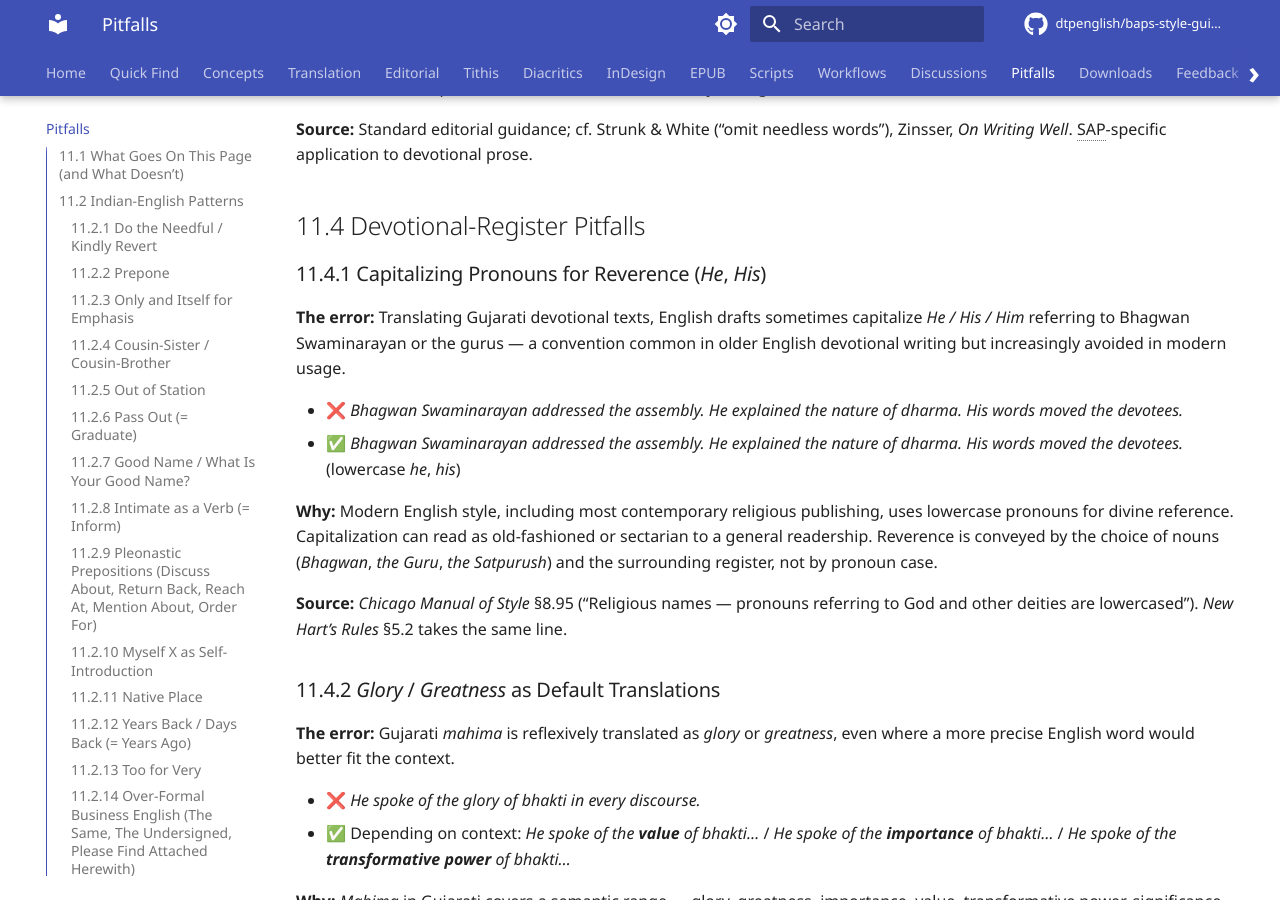
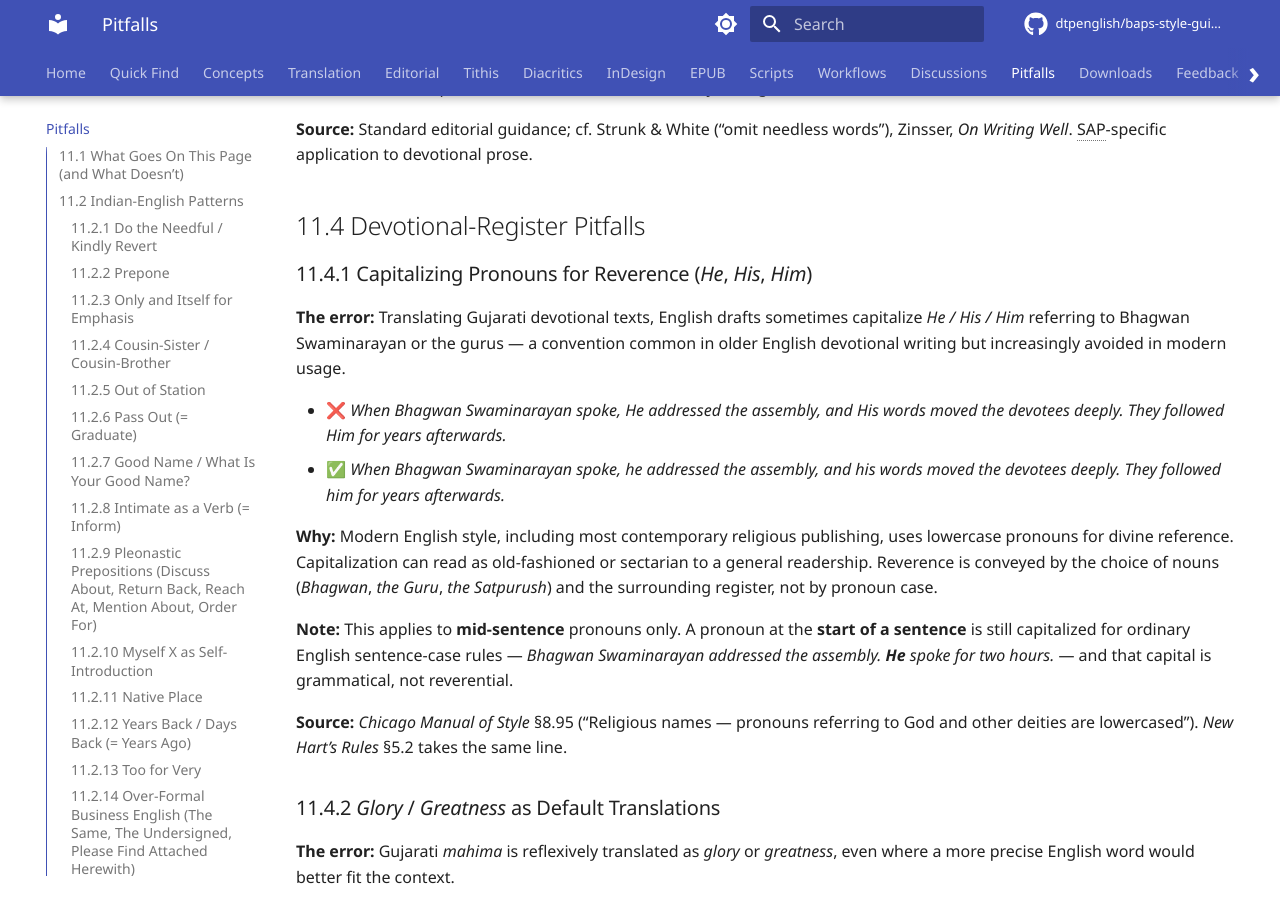
Before and after one commit to dtpenglish/baps-style-guide, an MkDocs documentation site: the page built from docs/pitfalls/index.md, in a window 1280 px wide and 900 px high, scrolled down 8992 px. Built offline with MkDocs 1.6.1 and Material for MkDocs 9.7.7, drawn with Linux system fonts in a browser that asks for light colours; comment, search, counter and statistics services are not loaded; the version menu is left out.

Commit message:
11.4.1: fix the He/His example -- it didn't show the contrast
Both lines previously read 'He explained ... His words ...' --
the same string copy-pasted. The 'correct' example was supposed
to show lowercase 'he' and 'his' but didn't.

Worse, the original example put both pronouns at the start of a
sentence, where they have to be capitalized for English
sentence-case regardless of reverence. So even if I had
lowercased them, they'd still need an initial cap, masking the
rule we're trying to teach.

Rewrote the example as a single sentence with the pronouns
mid-clause, where the cap/lowercase difference is genuinely
visible:

- WRONG: 'When Bhagwan Swaminarayan spoke, He addressed the
  assembly, and His words moved the devotees deeply. They
  followed Him for years afterwards.'
- RIGHT: 'When Bhagwan Swaminarayan spoke, he addressed the
  assembly, and his words moved the devotees deeply. They
  followed him for years afterwards.'

Added a Note clarifying that sentence-initial pronouns are still
capitalized for grammar (not reverence). Added 'Him' to the
heading and Quick Find entry since the example uses all three
case forms.

```diff
--- a/docs/pitfalls/index.md
+++ b/docs/pitfalls/index.md
@@ -271,13 +271,15 @@ If a candidate fails any of the above, raise it at the next editorial review mee
 
 ## 11.4 Devotional-Register Pitfalls
 
-### 11.4.1 Capitalizing Pronouns for Reverence (*He*, *His*)
+### 11.4.1 Capitalizing Pronouns for Reverence (*He*, *His*, *Him*)
 **The error:** Translating Gujarati devotional texts, English drafts sometimes capitalize *He / His / Him* referring to Bhagwan Swaminarayan or the gurus — a convention common in older English devotional writing but increasingly avoided in modern usage.
 
-- ❌ *Bhagwan Swaminarayan addressed the assembly. He explained the nature of dharma. His words moved the devotees.*
-- ✅ *Bhagwan Swaminarayan addressed the assembly. He explained the nature of dharma. His words moved the devotees.* (lowercase *he*, *his*)
+- ❌ *When Bhagwan Swaminarayan spoke, He addressed the assembly, and His words moved the devotees deeply. They followed Him for years afterwards.*
+- ✅ *When Bhagwan Swaminarayan spoke, he addressed the assembly, and his words moved the devotees deeply. They followed him for years afterwards.*
 
 **Why:** Modern English style, including most contemporary religious publishing, uses lowercase pronouns for divine reference. Capitalization can read as old-fashioned or sectarian to a general readership. Reverence is conveyed by the choice of nouns (*Bhagwan*, *the Guru*, *the Satpurush*) and the surrounding register, not by pronoun case.
+
+**Note:** This applies to **mid-sentence** pronouns only. A pronoun at the **start of a sentence** is still capitalized for ordinary English sentence-case rules — *Bhagwan Swaminarayan addressed the assembly. **He** spoke for two hours.* — and that capital is grammatical, not reverential.
 
 **Source:** *Chicago Manual of Style* §8.95 ("Religious names — pronouns referring to God and other deities are lowercased"). *New Hart's Rules* §5.2 takes the same line.
 
```
Also changed, not shown: docs/quick-find.md (+1 -1 lines).
